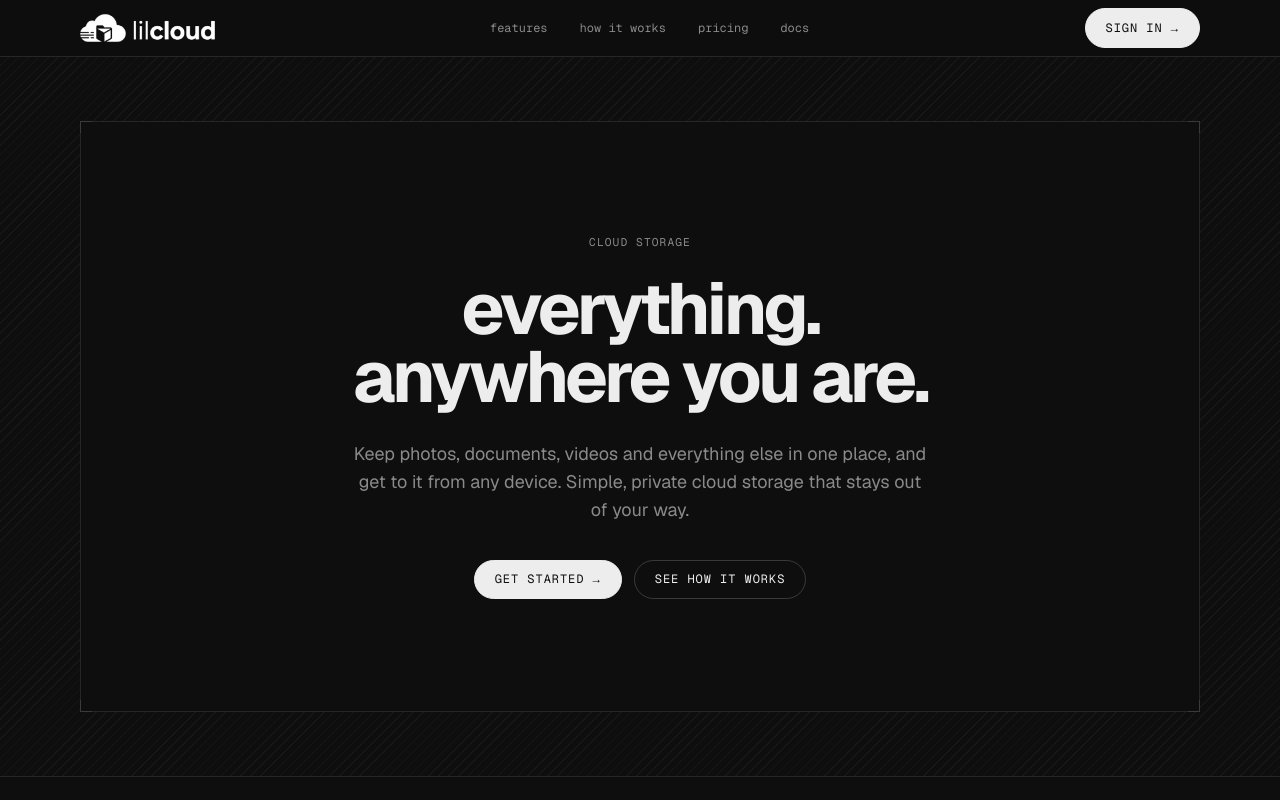
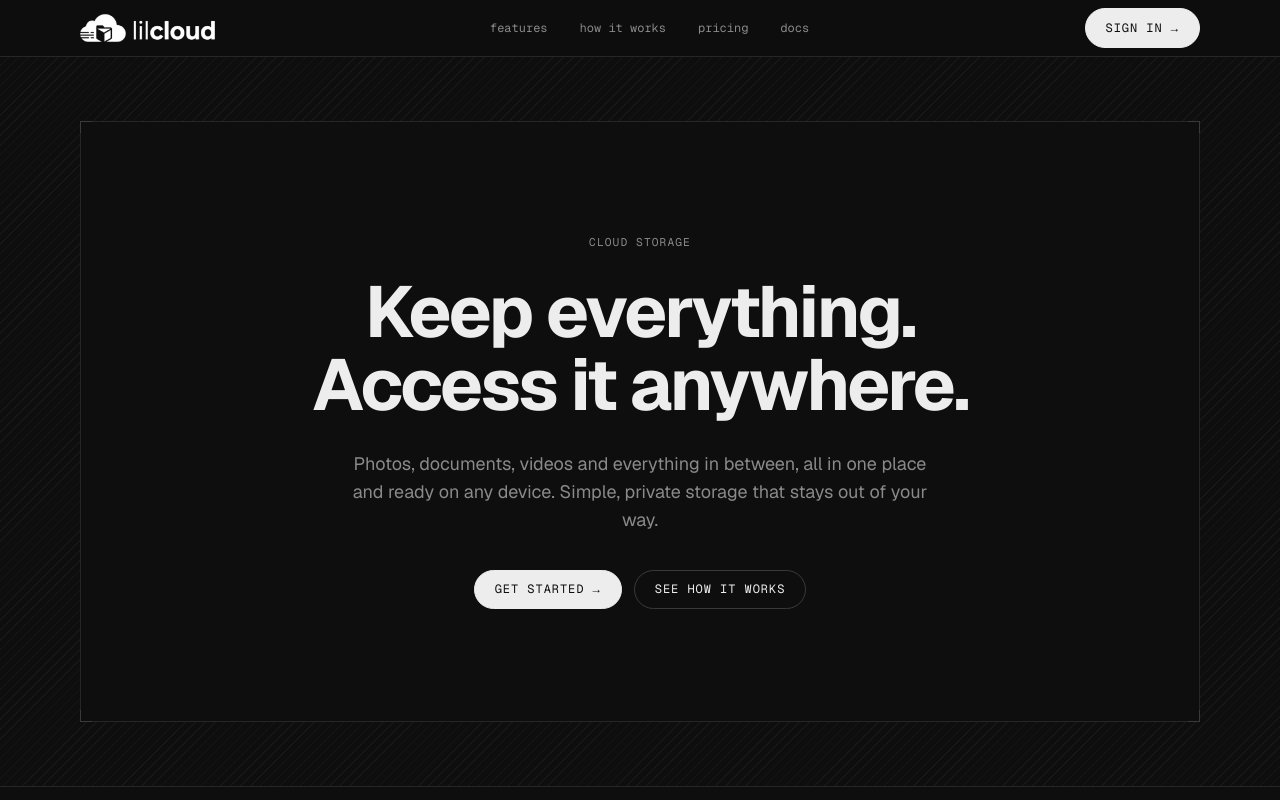
Before and after one commit to shamanshetty07/lilcloud, a React (Vite) app in the folder frontend/: page / in a window 1280 px wide. Shown: the top 800 px of the page. Built offline with nearby package versions, Linux system fonts and the light colour scheme.

Commit message:
feat: update landing page header text for clarity and impact

```diff
--- a/frontend/src/pages/Landing.tsx
+++ b/frontend/src/pages/Landing.tsx
@@ -45,11 +45,11 @@ export default function Landing() {
               <i className="corner -left-px -top-px border-l border-t" /><i className="corner -right-px -top-px border-r border-t" />
               <i className="corner -bottom-px -left-px border-b border-l" /><i className="corner -bottom-px -right-px border-b border-r" />
               <p className="label mb-6">cloud storage</p>
-              <h1 className="mx-auto max-w-3xl text-5xl font-bold leading-[0.95] tracking-[-0.05em] sm:text-7xl">
-                everything.<br />anywhere you are.
+              <h1 className="mx-auto max-w-3xl text-5xl font-bold leading-[1.02] tracking-[-0.035em] sm:text-7xl">
+                Keep everything.<br />Access it anywhere.
               </h1>
               <p className="mx-auto mt-7 max-w-xl text-base text-muted sm:text-lg">
-                Keep photos, documents, videos and everything else in one place, and get to it from any device. Simple, private cloud storage that stays out of your way.
+                Photos, documents, videos and everything in between, all in one place and ready on any device. Simple, private storage that stays out of your way.
               </p>
               <div className="mt-9 flex flex-wrap justify-center gap-3">
                 <Link href={user ? "/app" : "/signup"} className="btn btn-primary">Get started →</Link>
```
